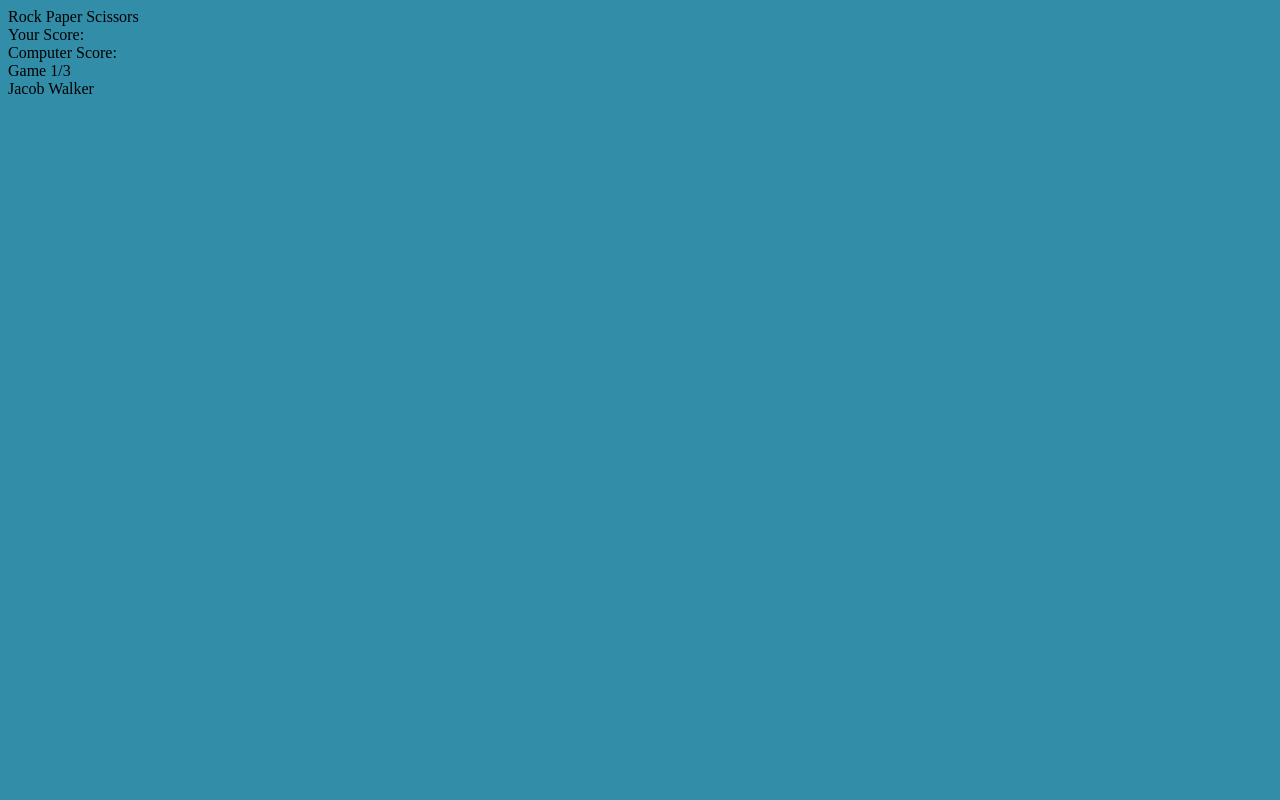
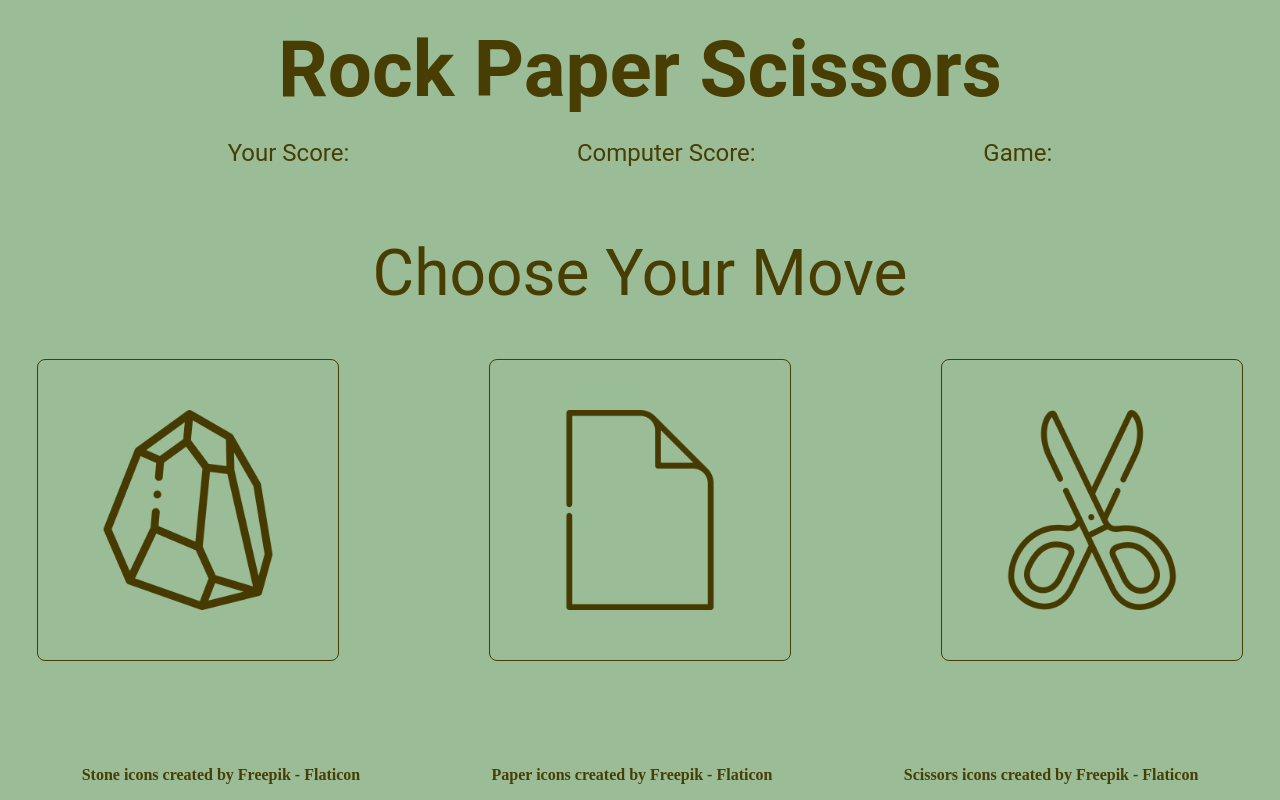
Before and after one commit to JacobDWalker/rock-paper-scissors, a plain HTML site: page index.html in a window 1280 px wide. Drawn offline with Linux system fonts and the light colour scheme.

Commit message:
Update HTML updates, style with css, update images

```diff
--- a/index.html
+++ b/index.html
@@ -8,20 +8,35 @@
     <title>Rock Paper Scissors</title>
 </head>
 <body>
-    <div class="header" id="title">Rock Paper Scissors
-        <div class="counter" id="user-score">Your Score: </div>
-        <div class="counter" id="computer-score">Computer Score: </div>
-        <div class="counter" id="game-tracker">Game 1/3</div>
+    <div class="header">
+
+        <div id="title">Rock Paper Scissors</div>
+        <div class="counters">
+            <div class="counter" id="user-score">Your Score: </div>
+            <div class="counter" id="computer-score">Computer Score: </div>
+            <div class="counter" id="game-tracker">Game: </div>
+        </div>
+
     </div>
 
-
-    <div class="icons">
-        <div id="rock"></div>
-        <div id="paper"></div>
-        <div id="scissors"></div>
+    <div class="icons-body">
+        <div class="icons-title">Choose Your Move</div>
+        <div class="icons">
+            <input type="image" class="icon" src="./image/rock.png" id="rock">
+            <input type="image" class="icon" src="./image/paper.png" id="paper">
+            <input type="image" class="icon" src="./image/scissors.png" id="scissors">
+        </div>
     </div>
 
-    <footer>Jacob Walker</footer>
+    <div class="game-board"></div>
+
+
+    <footer>
+        <a href="https://www.flaticon.com/free-icons/stone" title="stone icons">Stone icons created by Freepik - Flaticon</a>
+        <a href="https://www.flaticon.com/free-icons/paper" title="paper icons">Paper icons created by Freepik - Flaticon</a>
+        <a href="https://www.flaticon.com/free-icons/scissors" title="scissors icons">Scissors icons created by Freepik - Flaticon</a>
+    </footer>
 
 </body>
+
 </html>
--- a/style.css
+++ b/style.css
@@ -1,3 +1,84 @@
-* {
-    background-color: #328da8;
+
+body {
+
+    display: flex;
+    flex: 1;
+    flex-direction: column;
+    min-height: 100vh;
+    margin: 0;
+    justify-content: space-between;
+    background-color: #9abd97;
 }
+
+.header {
+    display: flex;
+    flex-direction: column;
+
+}
+
+#title {
+    font-family: Roboto;
+    font-size: 78px;
+    font-weight: bold;
+    padding: 24px;
+    color: #483d03;
+    display: flex;
+    justify-content: center;
+}
+
+.counters {
+    font-family: Roboto;
+    font-size: 24px;
+    color: #483d03;
+    display: flex;
+    justify-content: space-evenly;
+}
+
+.icons {
+    display: flex;
+    flex: auto;
+    gap: 150px;
+    background-color: #9abd97;
+    align-items: center;
+}
+
+.icons-body {
+    font-family: Roboto;
+    font-size: 24px;
+    color: #483d03;
+    background-color: #9abd97;
+    display: flex;
+    gap: 24px;
+    flex-direction: column;
+    align-items: center;
+}
+
+.icons-title {
+    color: #483d03;
+    font-weight: 400;
+    font-size: 64px;
+    padding: 24px;
+}
+
+footer {
+    display: flex;
+    justify-content: space-around;
+    color: #483d03;
+    background-color: #9abd97;
+    padding: 16px;
+    font-weight: bold;
+}
+
+.icon {
+    width: 200px;
+    height: 200px;
+    outline: #483d03;
+    border:1px solid #483d03;
+    border-radius: 8px;
+    padding: 50px;
+}
+
+a {
+    color: inherit;
+    text-decoration: none;
+}
```
Also changed, not shown: image/paper.png (added), image/rock.png (added), image/scissors.png (added).
